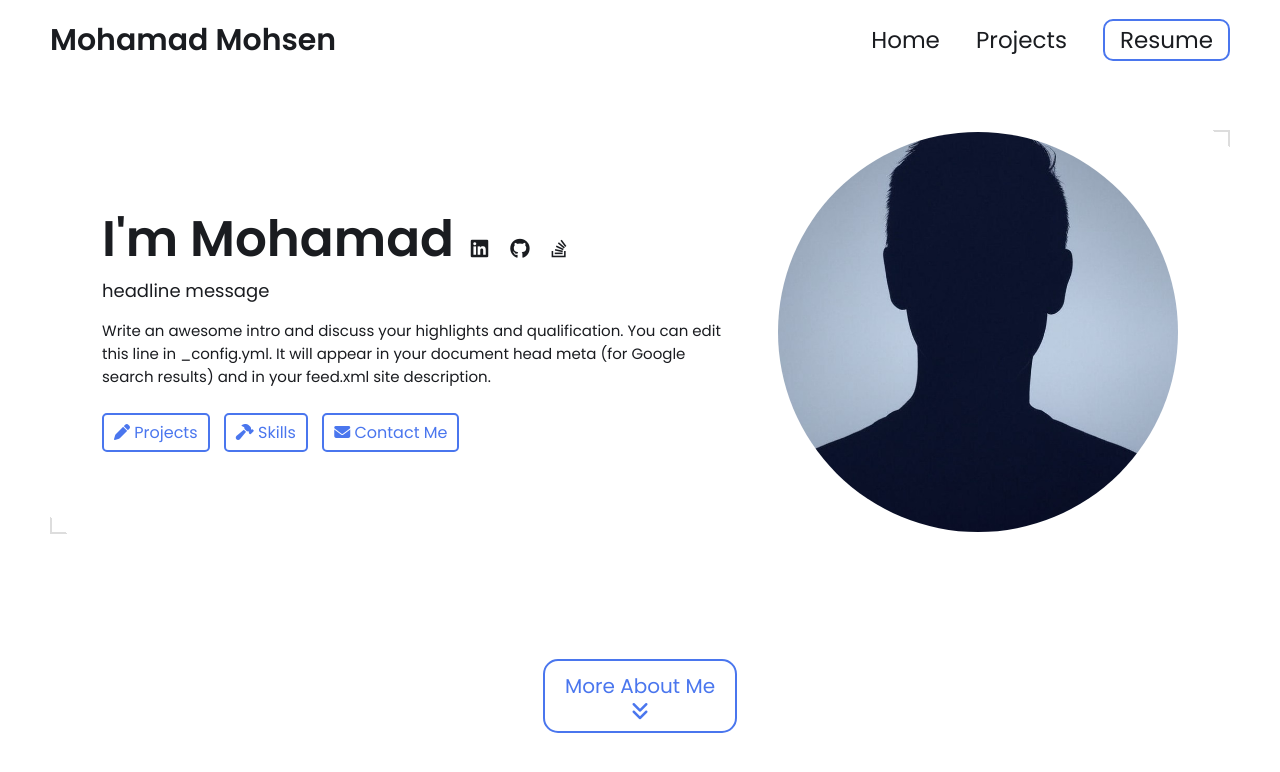
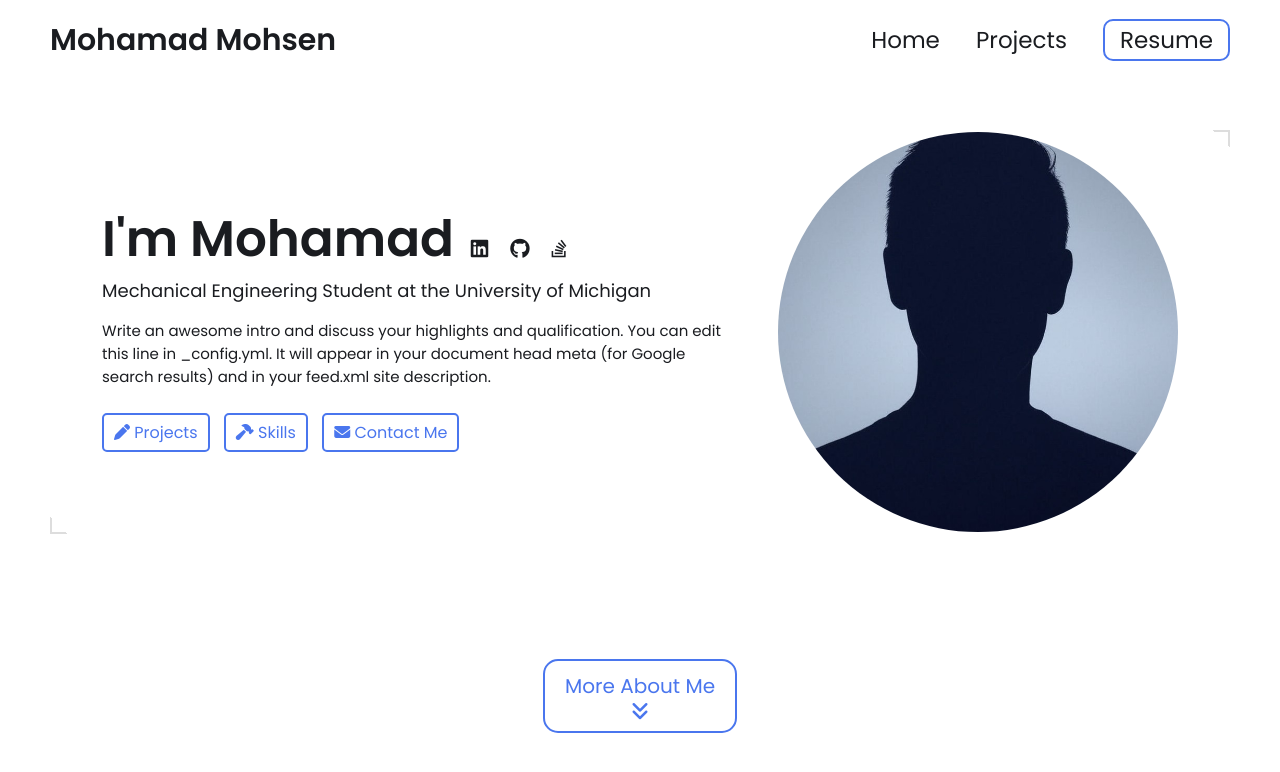
Before and after one commit to mnmohsen/mnmohsen.github.io, a Jekyll site: the page built from index.html, in a window 1280 px wide and 900 px high. Shown: the top 772 px of the window. Built offline with Jekyll 4.4.1, drawn with Linux system fonts in a browser that asks for light colours.

Commit message:
Update _config.yml

```diff
--- a/_config.yml
+++ b/_config.yml
@@ -13,7 +13,7 @@ title: Mohamad Mohsen's Portfolio # This is what shows up in the tab of the brow
 
 # Hero Section
 name: Mohamad Mohsen
-headline: headline message
+headline: Mechanical Engineering Student at the University of Michigan
 description: >- # dont remove this line. this will ignore all new lines until the next section
   Write an awesome intro and discuss your highlights and qualification. You can edit this
   line in _config.yml. It will appear in your document head meta (for
```
